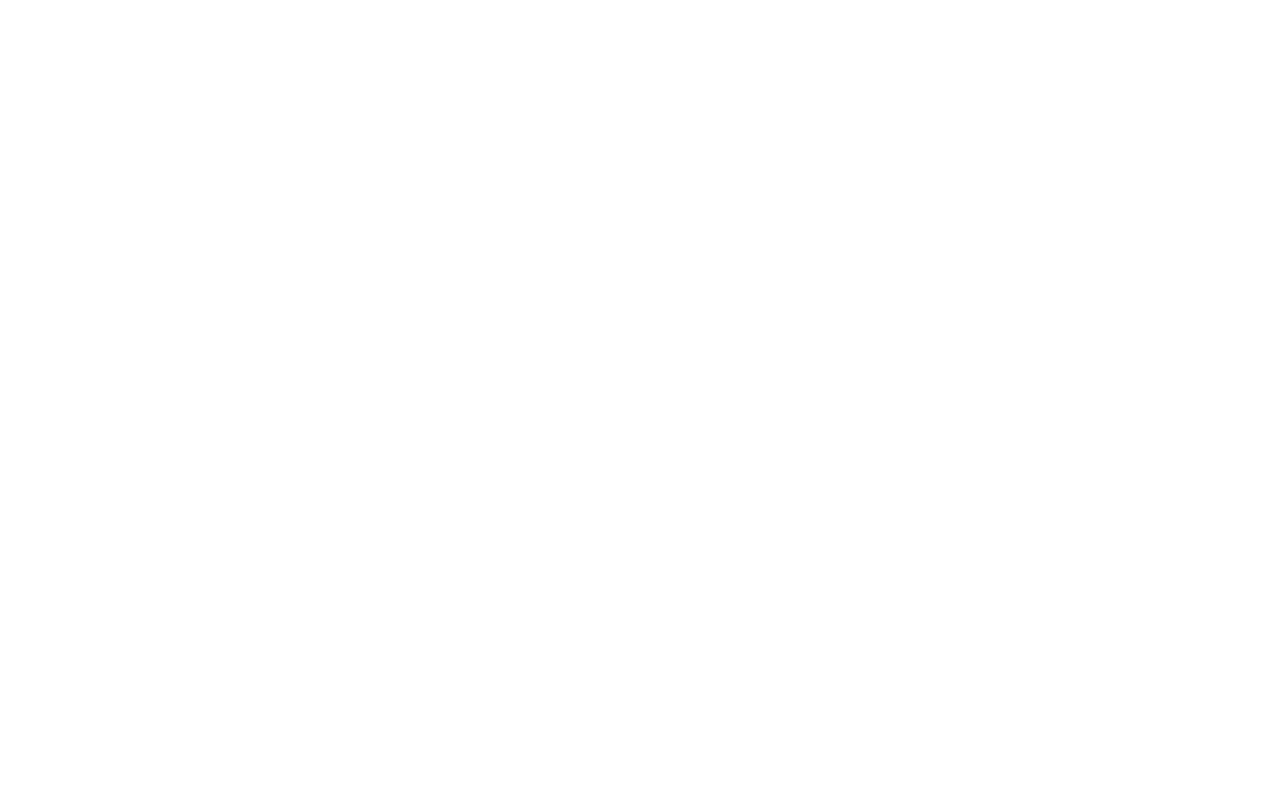
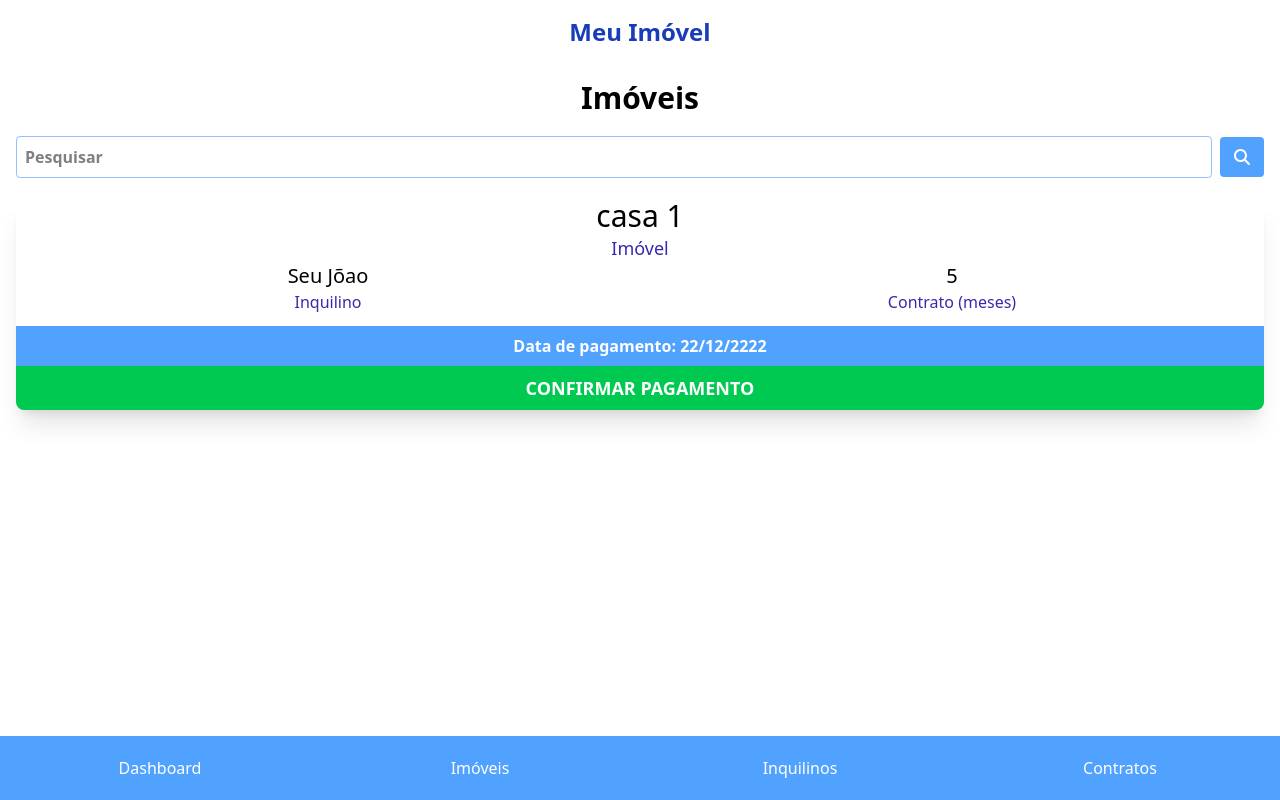
Before and after one commit to KennedyRamos/MeuImovel, a React (Vite) app: page /Imoveis in a window 1280 px wide. Before the commit this address had no page. Built offline with nearby package versions, Linux system fonts and the light colour scheme.

Commit message:
instalando o  Font Awesome, criando arquivos exclusivo para rotas, acrescentanto rotas no menu, criando o componente barra de pesquisa

```diff
--- a/package.json
+++ b/package.json
@@ -10,6 +10,9 @@
     "preview": "vite preview"
   },
   "dependencies": {
+    "@fortawesome/fontawesome-svg-core": "^7.0.1",
+    "@fortawesome/free-solid-svg-icons": "^7.0.1",
+    "@fortawesome/react-fontawesome": "^3.0.2",
     "react": "^19.1.1",
     "react-dom": "^19.1.1",
     "react-router-dom": "^7.9.1"
--- a/src/app.tsx
+++ b/src/app.tsx
@@ -1,14 +1,10 @@
-import { BrowserRouter, Routes, Route } from "react-router-dom"
-import Login from "./pages/Login"
-import Dashboard from "./pages/Dashboard.tsx"
+import { BrowserRouter } from "react-router-dom"
+import AppRoutes from "./routes/routes"
 
 export default function App() {
   return (
     <BrowserRouter>
-      <Routes>
-        <Route path="/" element={<Login />} />
-        <Route path="/dashboard" element={<Dashboard />} />
-      </Routes>
+      <AppRoutes />
     </BrowserRouter>
   )
 }
--- /dev/null
+++ b/src/components/barra-pesquisa.tsx
@@ -0,0 +1,17 @@
+import { FontAwesomeIcon } from "@fortawesome/react-fontawesome"
+import { faMagnifyingGlass } from "@fortawesome/free-solid-svg-icons"
+
+export default function Pesquisa() {
+  return (
+    <div className="flex gap-2 items-center my-5">
+      <input
+        type="text"
+        name="pesquisa"
+        id="pesquisa"
+        placeholder="Pesquisar"
+        className="w-full border border-blue-500/50 font-semibold rounded-sm p-2"
+      />
+      <button className="flex "><FontAwesomeIcon icon={faMagnifyingGlass} className="bg-blue-400 text-white p-3 rounded-sm" /></button>
+    </div>
+  );
+}
--- a/src/components/card-imovel.tsx
+++ b/src/components/card-imovel.tsx
@@ -1,8 +1,8 @@
 export default function CardDashboard() {
   return (
-    <div>
+    <div className="grid gap-10">
       <div className="shadow-xl rounded-lg">
-        <div className="grid grid-cols-2 my-5 ">
+        <div className="grid grid-cols-2 mb-3 ">
           <div className="text-center col-span-2">
             <p className="text-3xl">casa 1</p>
 
--- a/src/components/nav.tsx
+++ b/src/components/nav.tsx
@@ -2,8 +2,8 @@
   return (
     <nav className="bg-blue-400 bottom-0 left-0 w-screen fixed">
         <ul className="w-full grid grid-cols-4 text-center py-5 text-white">
-            <li>Dashboard</li>
-            <li>Imóveis</li>
+            <li><a href="/Dashboard">Dashboard</a></li>
+            <li><a href="/Imoveis">Imóveis</a></li>
             <li>Inquilinos</li>
             <li>Contratos</li>
         </ul>
--- a/src/pages/Dashboard.tsx
+++ b/src/pages/Dashboard.tsx
@@ -24,7 +24,7 @@
           </div>
         </section>
 
-        <section className=" pb-20">
+        <section className=" mt-10 mb-18 grid gap-6">
           <h2 className="text-3xl font-semibold">Últimas Atualizações</h2>
           <CardImovel></CardImovel>
         </section>
--- /dev/null
+++ b/src/pages/Imoveis.tsx
@@ -0,0 +1,23 @@
+import Header from "../components/header";
+import Pesquisa from "../components/barra-pesquisa";
+import CardImovel from "../components/card-imovel";
+import Nav from "../components/nav";
+
+export default function Imoveis() {
+    return(
+        <div>
+            <Header></Header>
+
+            <main className="p-4">
+                <h2 className="text-center text-3xl font-semibold">Imóveis</h2>
+                <section className=" mb-18">
+                    <Pesquisa></Pesquisa>
+                    <CardImovel></CardImovel>
+                </section>
+
+            </main>
+
+            <Nav></Nav>
+        </div>
+    )
+}
--- /dev/null
+++ b/src/routes/routes.jsx
@@ -0,0 +1,14 @@
+import { Routes, Route } from "react-router-dom"
+import Login from "../pages/Login"
+import Dashboard from "../pages/Dashboard"
+import Imoveis from "../pages/Imoveis"
+
+export default function AppRoutes() {
+  return (
+    <Routes>
+      <Route path="/" element={<Login />} />
+      <Route path="/dashboard" element={<Dashboard />} />
+      <Route path="/Imoveis" element={<Imoveis/>} />
+    </Routes>
+  )
+}
```
Also changed, not shown: 1 other file (tests, documents, lock files or other folders).
